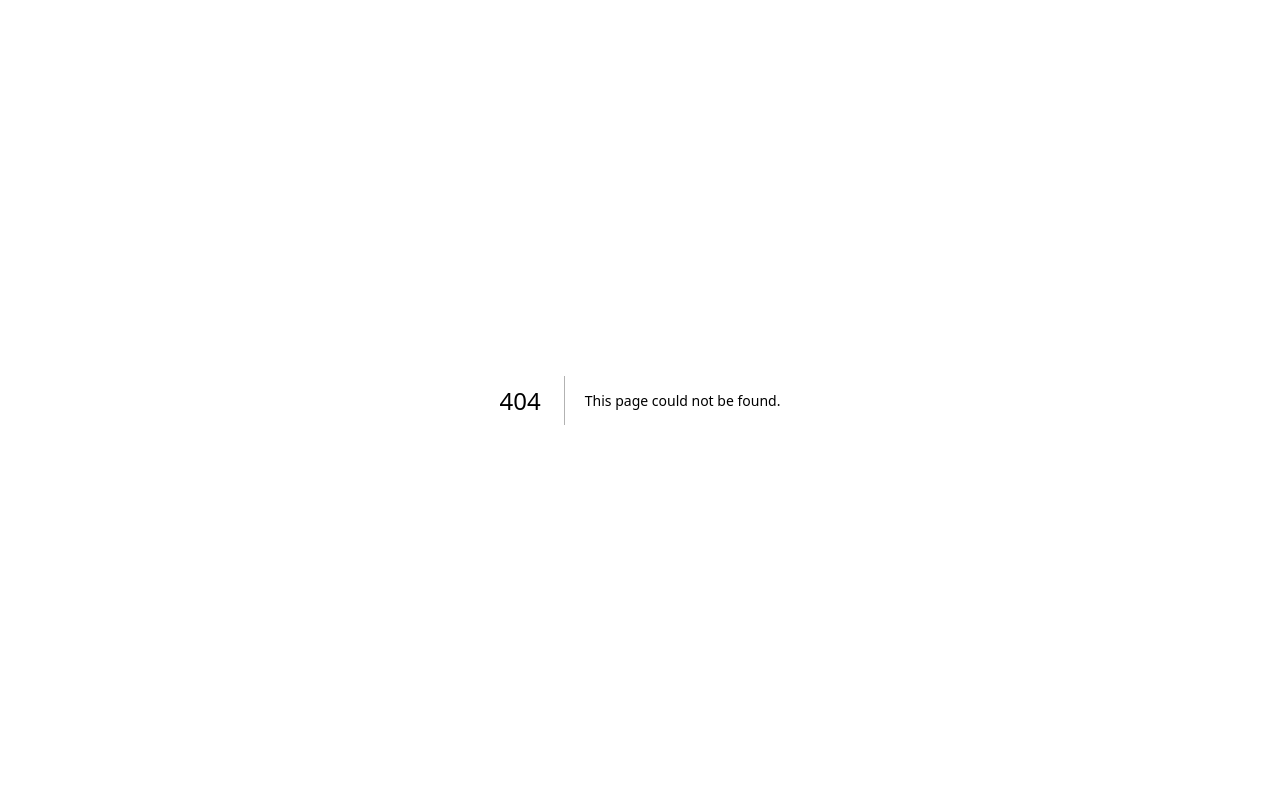
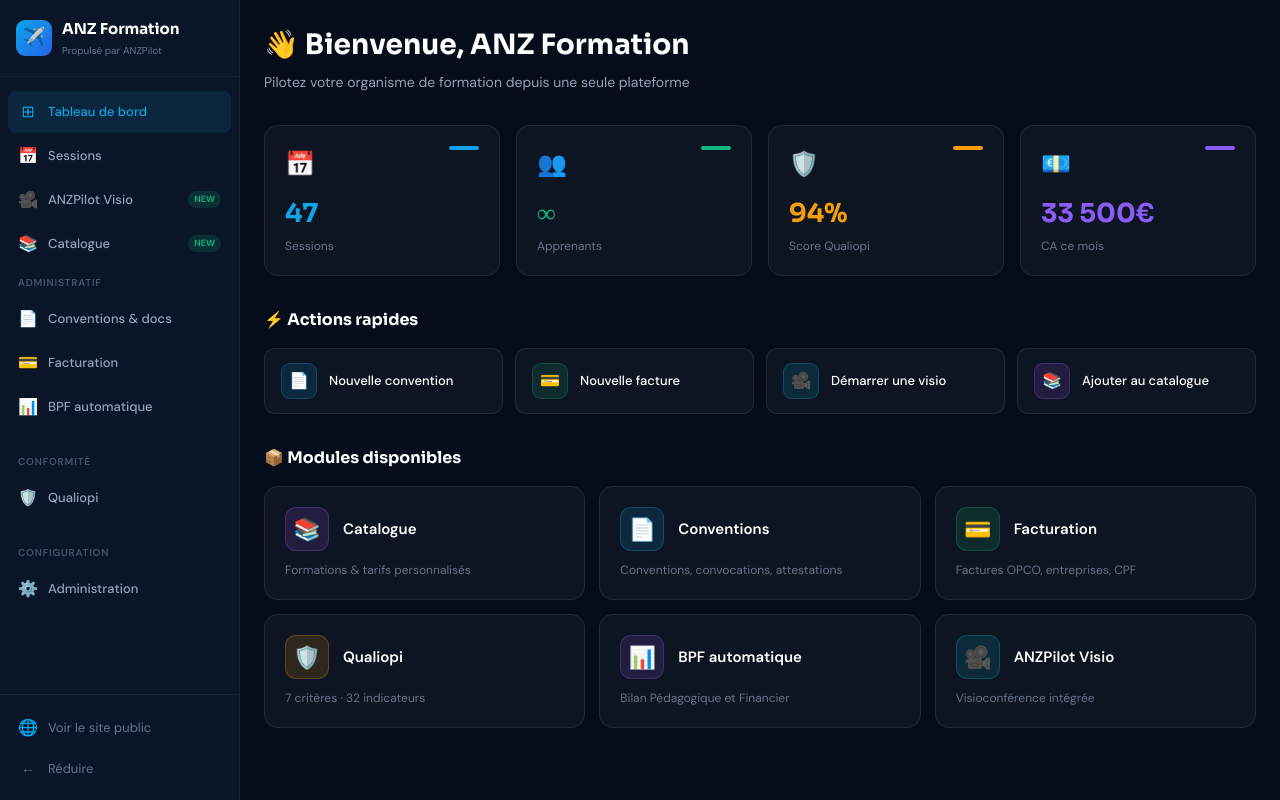
Before and after one commit to anzformation-tarikalik/anzpilot, a Next.js app: page /dashboard in a window 1280 px wide. Before the commit this address had no page. Built offline with nearby package versions, Linux system fonts and the light colour scheme; no server answers.

Commit message:
Add files via upload

```diff
--- /dev/null
+++ b/pages/dashboard.tsx
@@ -0,0 +1,91 @@
+import { useState, useEffect } from 'react'
+import Head from 'next/head'
+import Link from 'next/link'
+import Layout from '../components/Layout'
+
+export default function Dashboard() {
+  const [nomOrganisme, setNomOrganisme] = useState('ANZ Formation')
+
+  useEffect(() => {
+    fetch('/api/admin/config').then(r=>r.json()).then(d=>{
+      if (d.config?.nom_organisme) setNomOrganisme(d.config.nom_organisme)
+    }).catch(()=>{})
+  }, [])
+
+  return (
+    <>
+      <Head><title>Tableau de bord — ANZPilot</title></Head>
+      <Layout>
+        <div style={{ maxWidth:1200, margin:'0 auto' }}>
+          <div style={{ marginBottom:32 }}>
+            <h1 style={{ fontFamily:'Sora,Georgia', fontSize:28, fontWeight:700, color:'#fff', margin:0, display:'flex', alignItems:'center', gap:12 }}>
+              👋 Bienvenue, {nomOrganisme}
+            </h1>
+            <p style={{ fontSize:14, color:'#94a3b8', margin:'6px 0 0' }}>Pilotez votre organisme de formation depuis une seule plateforme</p>
+          </div>
+
+          <div style={{ display:'grid', gridTemplateColumns:'repeat(auto-fit,minmax(220px,1fr))', gap:16, marginBottom:32 }}>
+            {[
+              { label:'Sessions', value:'47', icon:'📅', color:'#0ea5e9' },
+              { label:'Apprenants', value:'∞', icon:'👥', color:'#10b981' },
+              { label:'Score Qualiopi', value:'94%', icon:'🛡️', color:'#f59e0b' },
+              { label:'CA ce mois', value:'33 500€', icon:'💶', color:'#8b5cf6' },
+            ].map(k => (
+              <div key={k.label} style={{ background:'rgba(255,255,255,.04)', border:'1px solid rgba(255,255,255,.08)', borderRadius:14, padding:20 }}>
+                <div style={{ display:'flex', justifyContent:'space-between', alignItems:'start', marginBottom:12 }}>
+                  <div style={{ fontSize:24 }}>{k.icon}</div>
+                  <div style={{ width:30, height:4, borderRadius:2, background:k.color }}/>
+                </div>
+                <div style={{ fontFamily:'Sora,Georgia', fontSize:26, fontWeight:700, color:k.color }}>{k.value}</div>
+                <div style={{ fontSize:12, color:'#64748b', marginTop:4 }}>{k.label}</div>
+              </div>
+            ))}
+          </div>
+
+          <div style={{ marginBottom:32 }}>
+            <h2 style={{ fontFamily:'Sora,Georgia', fontSize:16, fontWeight:700, color:'#fff', margin:'0 0 16px' }}>⚡ Actions rapides</h2>
+            <div style={{ display:'grid', gridTemplateColumns:'repeat(auto-fit,minmax(220px,1fr))', gap:12 }}>
+              {[
+                { icon:'📄', label:'Nouvelle convention', href:'/conventions/new', color:'#0ea5e9' },
+                { icon:'💳', label:'Nouvelle facture', href:'/factures/new', color:'#10b981' },
+                { icon:'🎥', label:'Démarrer une visio', href:'/visio', color:'#06b6d4' },
+                { icon:'📚', label:'Ajouter au catalogue', href:'/catalogue', color:'#a855f7' },
+              ].map(a => (
+                <Link key={a.label} href={a.href} style={{ display:'flex', alignItems:'center', gap:12, padding:'14px 16px', borderRadius:11, background:'rgba(255,255,255,.04)', border:'1px solid rgba(255,255,255,.08)', textDecoration:'none', color:'#fff', transition:'all .15s' }}
+                  onMouseEnter={e=>{e.currentTarget.style.borderColor=a.color+'66'; e.currentTarget.style.transform='translateY(-2px)'}}
+                  onMouseLeave={e=>{e.currentTarget.style.borderColor='rgba(255,255,255,.08)'; e.currentTarget.style.transform='translateY(0)'}}>
+                  <div style={{ width:36, height:36, borderRadius:9, background:a.color+'22', border:`1px solid ${a.color}44`, display:'flex', alignItems:'center', justifyContent:'center', fontSize:16, flexShrink:0 }}>{a.icon}</div>
+                  <div style={{ fontSize:13, fontWeight:500 }}>{a.label}</div>
+                </Link>
+              ))}
+            </div>
+          </div>
+
+          <div>
+            <h2 style={{ fontFamily:'Sora,Georgia', fontSize:16, fontWeight:700, color:'#fff', margin:'0 0 16px' }}>📦 Modules disponibles</h2>
+            <div style={{ display:'grid', gridTemplateColumns:'repeat(auto-fit,minmax(280px,1fr))', gap:14 }}>
+              {[
+                { icon:'📚', title:'Catalogue', desc:'Formations & tarifs personnalisés', href:'/catalogue', color:'#a855f7' },
+                { icon:'📄', title:'Conventions', desc:'Conventions, convocations, attestations', href:'/conventions', color:'#0ea5e9' },
+                { icon:'💳', title:'Facturation', desc:'Factures OPCO, entreprises, CPF', href:'/factures', color:'#10b981' },
+                { icon:'🛡️', title:'Qualiopi', desc:'7 critères · 32 indicateurs', href:'/qualiopi', color:'#f59e0b' },
+                { icon:'📊', title:'BPF automatique', desc:'Bilan Pédagogique et Financier', href:'/bpf', color:'#8b5cf6' },
+                { icon:'🎥', title:'ANZPilot Visio', desc:'Visioconférence intégrée', href:'/visio', color:'#06b6d4' },
+              ].map(m => (
+                <Link key={m.title} href={m.href} style={{ background:'rgba(255,255,255,.04)', border:'1px solid rgba(255,255,255,.08)', borderRadius:14, padding:20, textDecoration:'none', color:'inherit', transition:'all .15s', display:'block' }}
+                  onMouseEnter={e=>{e.currentTarget.style.borderColor=m.color+'66'; e.currentTarget.style.transform='translateY(-2px)'}}
+                  onMouseLeave={e=>{e.currentTarget.style.borderColor='rgba(255,255,255,.08)'; e.currentTarget.style.transform='translateY(0)'}}>
+                  <div style={{ display:'flex', alignItems:'center', gap:14, marginBottom:10 }}>
+                    <div style={{ width:44, height:44, borderRadius:11, background:m.color+'22', border:`1px solid ${m.color}44`, display:'flex', alignItems:'center', justifyContent:'center', fontSize:22 }}>{m.icon}</div>
+                    <div style={{ fontSize:15, fontWeight:600, color:'#fff' }}>{m.title}</div>
+                  </div>
+                  <div style={{ fontSize:12, color:'#64748b', lineHeight:1.5 }}>{m.desc}</div>
+                </Link>
+              ))}
+            </div>
+          </div>
+        </div>
+      </Layout>
+    </>
+  )
+}
```
